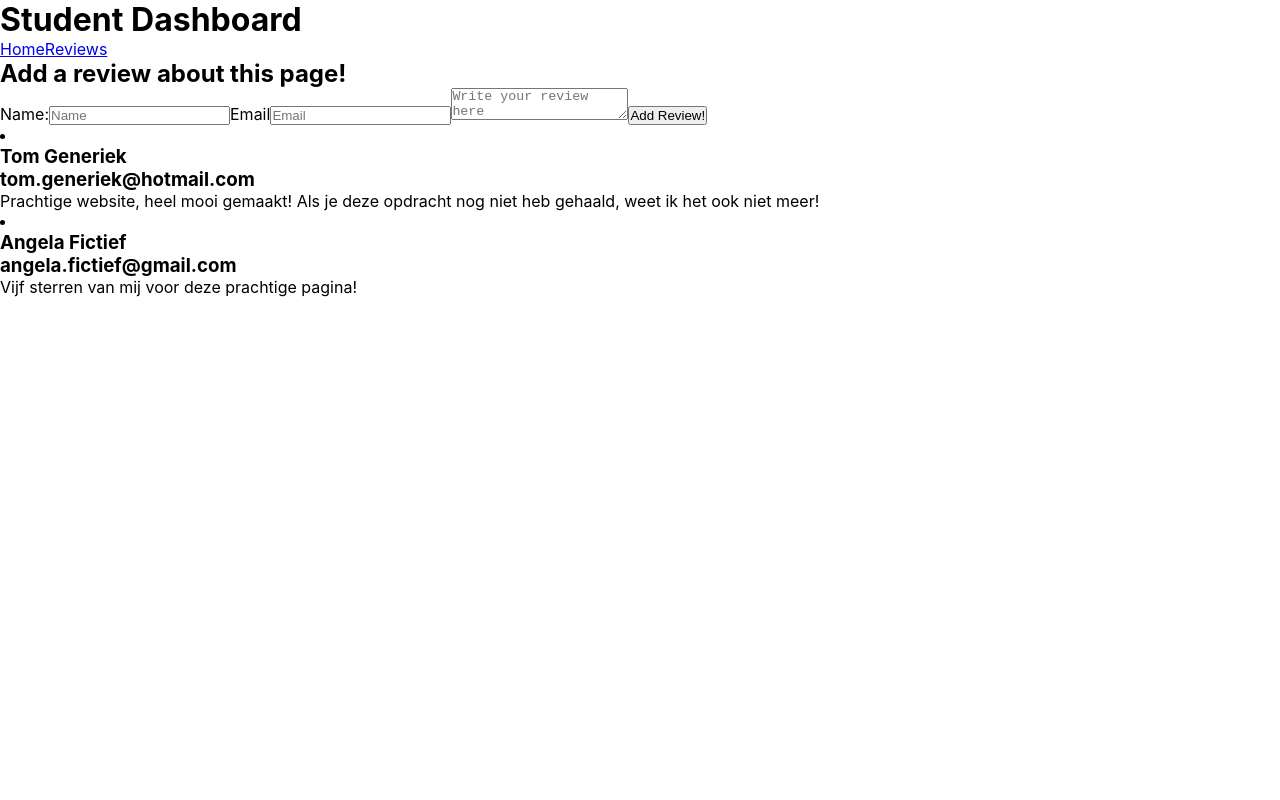
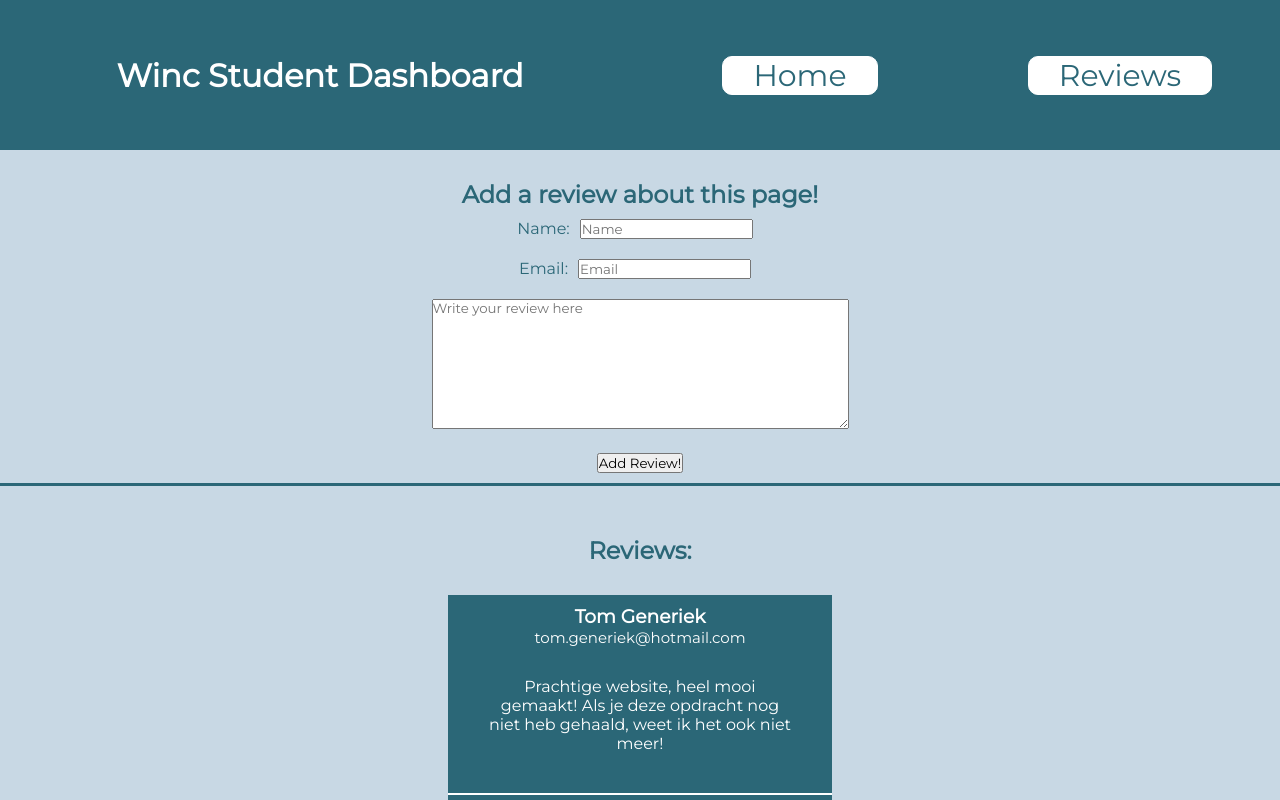
Before and after one commit to Bierloga/Lucas_Derksen-Student_Dashboard, a React (Create React App) app: page /reviews in a window 1280 px wide. Shown: the top 800 px of the page. Built offline with nearby package versions, Linux system fonts and the light colour scheme.

Commit message:
styling done

```diff
--- a/src/App.css
+++ b/src/App.css
@@ -1,33 +1,243 @@
+@import url('https://fonts.googleapis.com/css2?family=Montserrat');
+
 * {
     padding: 0;
     margin: 0;
+    font-family: 'Montserrat', sans-serif;
+}
+
+.header-container {
+    height: 150px;
+    background-color: #2b6777;
+    color: #ffffff;
+    display: grid;
+    grid-template-columns: 50% 25% 25%;
+    justify-items: center;
+    align-items: center;
+}
+
+.header-container div {
+    border: 1px solid #ffffff;
+    background-color: #ffffff;
+    border-radius: 10px;
+}
+
+.header-container div:hover a {
+    font-size: 40px;
+}
+
+.header-container a {
+    color: #2b6777;
+    font-size: 30px;
+    text-decoration: none;
+    padding: 30px;
+}
+
+.main-container {
+    background-color: #c8d8e4;
+    padding-bottom: 50px;
+}
+
+.remove-btns {
+    text-align: center;
+    color: #2b6777;
+    font-size: 20px;
+    font-weight: bold;
+    padding-top: 40px;
+}
+
+.remove-btns label {
+padding: 20px 0px 20px 20px;
+}
+
+.student {
+    background-color: #c8d8e4;
+    padding-top: 40px;
 }
 
 .student-overview-container {
-    margin: 50px;
+    margin: 20px;
     display: grid;
     grid-template-columns: 1fr 1fr 1fr 1fr 1fr;
-    grid-gap: 30px;
+    grid-gap: 20px;
     justify-items: center;
 }
 
 .student-overview-item {
-    border: 1px solid black;
+    border: 1px solid #2b6777;
+    font-size: 16px;
     width: 100%;
+    height: 100px;
     text-align: center;
+    background-color: #2b6777;
+    justify-self: center;
+    align-self: center;
+    border-radius: 10px;
+    box-sizing: border-box;
+}
+
+.student-overview-item a {
+    color: #ffffff;
+    text-decoration: none;
+}
+
+.student-overview-item h2 {
+    padding-top: 10px;
+}
+
+.student-overview-item:hover {
+    border: 5px solid #52ab98;
+}
+
+.student-overview {
+    text-align: center;
+    padding-top: 30px;
+}
+
+.student-overview h1{
+    color: #2b6777;
+    font-size: 30px;
 }
 
 .student-container {
-    display: flex;
+    display: grid;
+    grid-template-columns: 1fr 1fr;
+    justify-content: center;
+    margin: 0px 30% 0px 30%;
+    background-color: #2b6777;
+    border: 1px solid white;
+    border-radius: 10px;
 }
 
 .student-photo {
     max-height: 200px;
+    margin-top: 20px;
+    border: 1px solid black;
 }
 
 .student-item {
-    height: 200px;
+    height: 240px;
     width: 300px;
-    border: 1px solid black;
+    justify-self: center;
+    align-self: center;
+    text-align: center;
+    color: #ffffff;
+}
+
+.student-item h1 {
+    padding-top: 60px;
+}
+
+.sidebar {
+    width: 200px;
+    height: 300px;
+    background-color: #52ab98;
+    position: fixed;
+    right: -170px;
+    top: 35%;
+    transition: ease-out, 500ms;
+    border: 3px solid #2b6777;
+    border-radius: 10px;
     text-align: center;
 }
+
+.sidebar a {
+    color: #52ab98;
+    text-decoration: none;
+}
+
+.sidebar:hover {
+    right: 0px;
+}
+
+.sidebar:hover a{
+    color: #ffffff;
+}
+
+#sidebar-sign {
+    color: #ffffff;
+    text-decoration: none;
+    font-size: 25px;
+    font-weight: bold;
+    transform: translateY(-40px) translateX(-82px) rotate(90deg);
+}
+
+.sidebar:hover #sidebar-sign {
+    display: none;
+}
+
+.want-review {
+    font-size: 30px;
+    padding-top: 30px;
+}
+
+.review-click {
+    font-size: 30px;
+}
+
+.slice-btn {
+    width: 20px;
+    height: 20px;
+    margin-left: 10px;
+}
+
+.review-form-container {
+    background-color: #c8d8e4;
+    text-align: center;
+    padding-top: 30px;
+    color: #2b6777;
+    border-bottom: #2b6777 3px solid;
+}
+
+#name-input {
+    margin: 10px;
+}
+
+#email-input {
+    margin: 10px;
+}
+
+#review-input {
+    margin: 10px;
+}
+
+#submit-btn {
+    margin: 10px;
+}
+
+.review-main {
+    background-color: #c8d8e4;
+}
+
+.review-list-container {
+    background-color: #c8d8e4;
+    color: #2b6777;
+    padding-top: 50px;
+    padding-bottom: 100px;
+    text-align: center;
+}
+
+.review-list-container h2 {
+    padding-bottom: 30px;
+    font-weight: bold;
+}
+
+.review-list {
+    background-color: #2b6777;
+    list-style: none;
+    text-align: center;
+    padding: 10px;
+    color: #ffffff;
+    border-bottom: 2px solid #ffffff;
+    margin-left: 35%;
+    margin-right: 35%
+}
+
+.review-list p {
+    padding: 30px;
+}
+
+.email {
+    font-size: 15px;
+    font-weight: lighter;
+}
--- a/src/components/Header.js
+++ b/src/components/Header.js
@@ -3,10 +3,10 @@ import { NavLink } from "react-router-dom";
 
 const Header = () => {
     return (
-        <div>
-            <h1>Student Dashboard</h1>
-            <NavLink to="/">Home</NavLink>
-            <NavLink to="/reviews">Reviews</NavLink>
+        <div className="header-container">
+            <h1>Winc Student Dashboard</h1>
+            <div><NavLink to="/">Home</NavLink></div>
+            <div><NavLink to="/reviews">Reviews</NavLink></div>
         </div>
      );
 }
--- a/src/components/Main.js
+++ b/src/components/Main.js
@@ -10,7 +10,7 @@ const Main = () => {
     const firstHalf = rawData.splice(0, half)
     const secondHalf = rawData.splice(-half)
     return (
-        <div>
+        <div className="main-container">
             <StudentOverview />
             <MainChart firstHalf={firstHalf} secondHalf={secondHalf} />
             <Sidebar />
--- a/src/components/ReviewForm.js
+++ b/src/components/ReviewForm.js
@@ -7,7 +7,7 @@ const ReviewForm = () => {
     const [body, setBody] = useState('')
     const dispatch = useDispatch()
     return (
-        <div>
+        <div className="review-form-container">
             <h2>Add a review about this page!</h2>
             <div>
                 <form
@@ -17,7 +17,7 @@ const ReviewForm = () => {
                         setName("")
                         setEmail("")
                         setBody("")
-                        }
+                    }
                     }>
                     <label>Name:</label>
                     <input
@@ -27,8 +27,8 @@ const ReviewForm = () => {
                         value={name}
                         placeholder="Name"
                         onChange={(e) => setName(e.target.value)}
-                    />
-                    <label>Email</label>
+                    /><br></br>
+                    <label>Email:</label>
                     <input
                         type="email"
                         id="email-input"
@@ -36,16 +36,19 @@ const ReviewForm = () => {
                         value={email}
                         placeholder="Email"
                         onChange={(e) => setEmail(e.target.value)}
-                    />
+                    /><br></br>
                     <textarea
                         placeholder="Write your review here"
+                        rows="8"
+                        cols="50"
                         id="review-input"
                         required
                         value={body}
-                        onChange={(e) => setBody(e.target.value)}></textarea>
+                        onChange={(e) => setBody(e.target.value)}></textarea><br></br>
                     <button
                         type="submit"
-                        >Add Review!
+                        id="submit-btn"
+                    >Add Review!
                     </button>
                 </form>
             </div>
--- a/src/components/ReviewList.js
+++ b/src/components/ReviewList.js
@@ -1,3 +1,4 @@
+
 import React from "react";
 import { useSelector, useDispatch } from "react-redux";
 
@@ -11,17 +12,18 @@ const ReviewList = () => {
     }
     const listReviews = reviewData.map(item => {
         return (
-            <li key={item.id}>
+            <li key={item.id} className="review-list">
                 <h3>{item.name}</h3>
-                <h3>{item.email}</h3>
+                <h3 className="email">{item.email}</h3>
                 <p>{item.body}</p>
-                {item.canEdit && <button onClick={(e)=> handleDelete(e, item.id)}>Delete</button>}
+                {item.canEdit && <button onClick={(e)=> handleDelete(e, item.id)}>Delete Review</button>}
             </li>
         )
     })
 
     return (
-        <div>
+        <div className="review-list-container">
+            <h2>Reviews:</h2>
             {listReviews}
         </div>
     );
--- a/src/components/Reviews.js
+++ b/src/components/Reviews.js
@@ -4,7 +4,7 @@ import ReviewList from "./ReviewList";
 
 const Reviews = () => {
     return (
-        <div>
+        <div className="review-main">
             <ReviewForm />
             <ReviewList />
         </div>
--- a/src/components/Sidebar.js
+++ b/src/components/Sidebar.js
@@ -1,9 +1,17 @@
 import React from "react";
+import { Link } from "react-router-dom";
 
 const Sidebar = () => {
     return (
-        <div><p>Sidebar</p></div>
-     );
+        <div className="sidebar">
+            <Link to="/reviews">
+                <p className="want-review">Want to leave a review?</p>
+                <h3 className="review-click">Click here!</h3>
+                <p id="sidebar-sign">Reviews</p>
+            </Link>
+
+        </div>
+    );
 }
 
 export default Sidebar;
--- a/src/components/Student.js
+++ b/src/components/Student.js
@@ -3,19 +3,20 @@ import { useSelector } from "react-redux";
 import { useParams } from 'react-router-dom'
 import CreateStudentArray from "../Calculators/CreateStudentArray";
 import MainChart from "./MainChart";
+import Sidebar from "./Sidebar";
 
 const Student = () => {
     const { id } = useParams()
-    const studData = useSelector(state => state.students[id-1])
+    const studData = useSelector(state => state.students[id - 1])
     const studArray = CreateStudentArray(id)
     const half = Math.ceil(studArray.length / 2)
     const firstHalf = studArray.splice(0, half)
     const secondHalf = studArray.splice(-half)
     return (
-        <div>
+        <div className="student">
             <div className="student-container">
                 <div className="student-item">
-                <img alt="student"className="student-photo" src={studData.photoURL}></img>
+                    <img alt="student" className="student-photo" src={studData.photoURL}></img>
                 </div>
                 <div className="student-item">
                     <h1>{studData.firstName} {studData.lastName}</h1>
@@ -24,7 +25,8 @@ const Student = () => {
                     <p>Phone: {studData.phoneNumber}</p>
                 </div>
             </div>
-        <MainChart firstHalf={firstHalf} secondHalf={secondHalf}/>
+            <MainChart firstHalf={firstHalf} secondHalf={secondHalf} />
+            <Sidebar />
         </div>
     );
 }
--- a/src/components/StudentOverview.js
+++ b/src/components/StudentOverview.js
@@ -18,7 +18,7 @@ const StudentOverview = () => {
         )
     })
     return (
-        <div>
+        <div className="student-overview">
             <h1>Studenten:</h1>
             <div className="student-overview-container">
                 {StudentList}
```
Also changed, not shown: src/components/MainChart.js (+40 -21 lines). Lines whose indentation alone changed are shown as unchanged.
